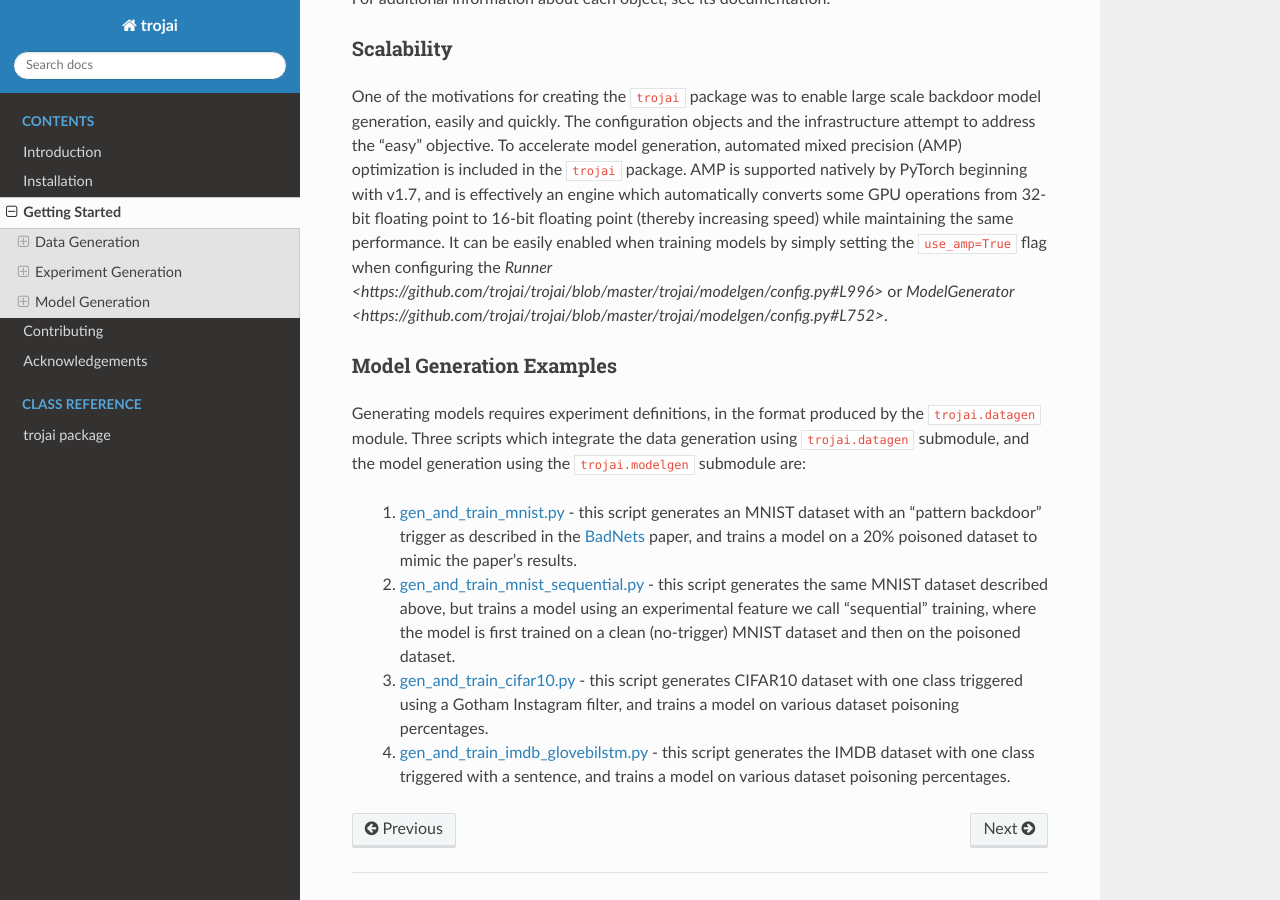
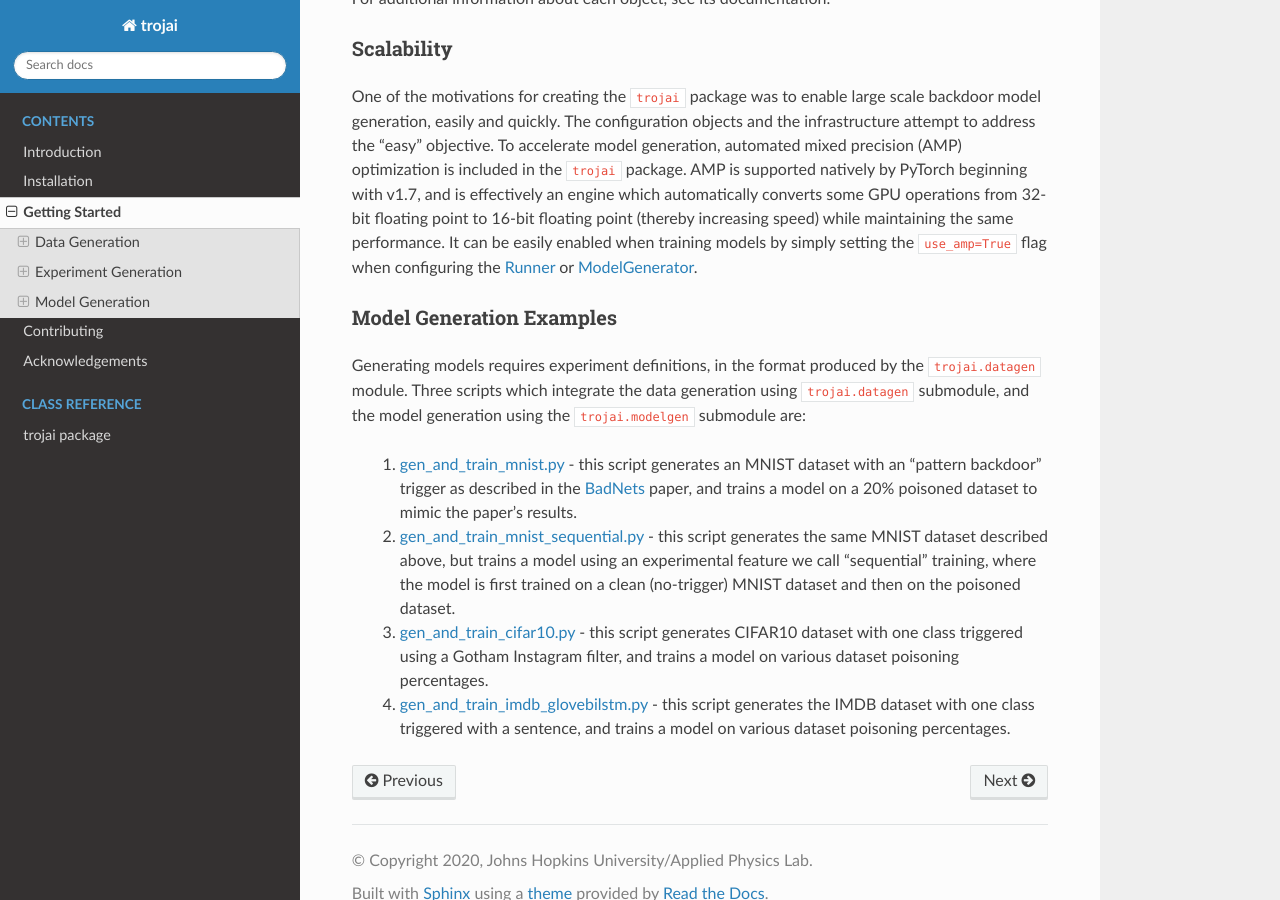
Before and after one commit to trojai/trojai, a Sphinx documentation site: the page built from docs/source/gettingstarted.rst, in a window 1280 px wide and 900 px high, scrolled down 10125 px. Built offline with Sphinx 7.4.7 and the Read the Docs theme 2.0.0, drawn with Linux system fonts in a browser that asks for light colours; the version number could not be read and is left out.

Commit message:
fixed additional links

```diff
--- a/docs/source/gettingstarted.rst
+++ b/docs/source/gettingstarted.rst
@@ -263,7 +263,7 @@ For additional information about each object, see its documentation.
 
 Scalability
 ------------------
-One of the motivations for creating the ``trojai`` package was to enable large scale backdoor model generation, easily and quickly.  The configuration objects and the infrastructure attempt to address the "easy" objective.  To accelerate model generation, automated mixed precision (AMP) optimization is included in the ``trojai`` package.  AMP is supported natively by PyTorch beginning with v1.7, and is effectively an engine which automatically converts some GPU operations from 32-bit floating point to 16-bit floating point (thereby increasing speed) while maintaining the same performance.  It can be easily enabled when training models by simply setting the ``use_amp=True`` flag when configuring the `Runner <https://github.com/trojai/trojai/blob/master/trojai/modelgen/config.py#L996>` or `ModelGenerator <https://github.com/trojai/trojai/blob/master/trojai/modelgen/config.py#L752>`.
+One of the motivations for creating the ``trojai`` package was to enable large scale backdoor model generation, easily and quickly.  The configuration objects and the infrastructure attempt to address the "easy" objective.  To accelerate model generation, automated mixed precision (AMP) optimization is included in the ``trojai`` package.  AMP is supported natively by PyTorch beginning with v1.7, and is effectively an engine which automatically converts some GPU operations from 32-bit floating point to 16-bit floating point (thereby increasing speed) while maintaining the same performance.  It can be easily enabled when training models by simply setting the ``use_amp=True`` flag when configuring the `Runner <https://github.com/trojai/trojai/blob/master/trojai/modelgen/config.py#L996>`_ or `ModelGenerator <https://github.com/trojai/trojai/blob/master/trojai/modelgen/config.py#L752>`_.
 
 Model Generation Examples
 ------------------
```
